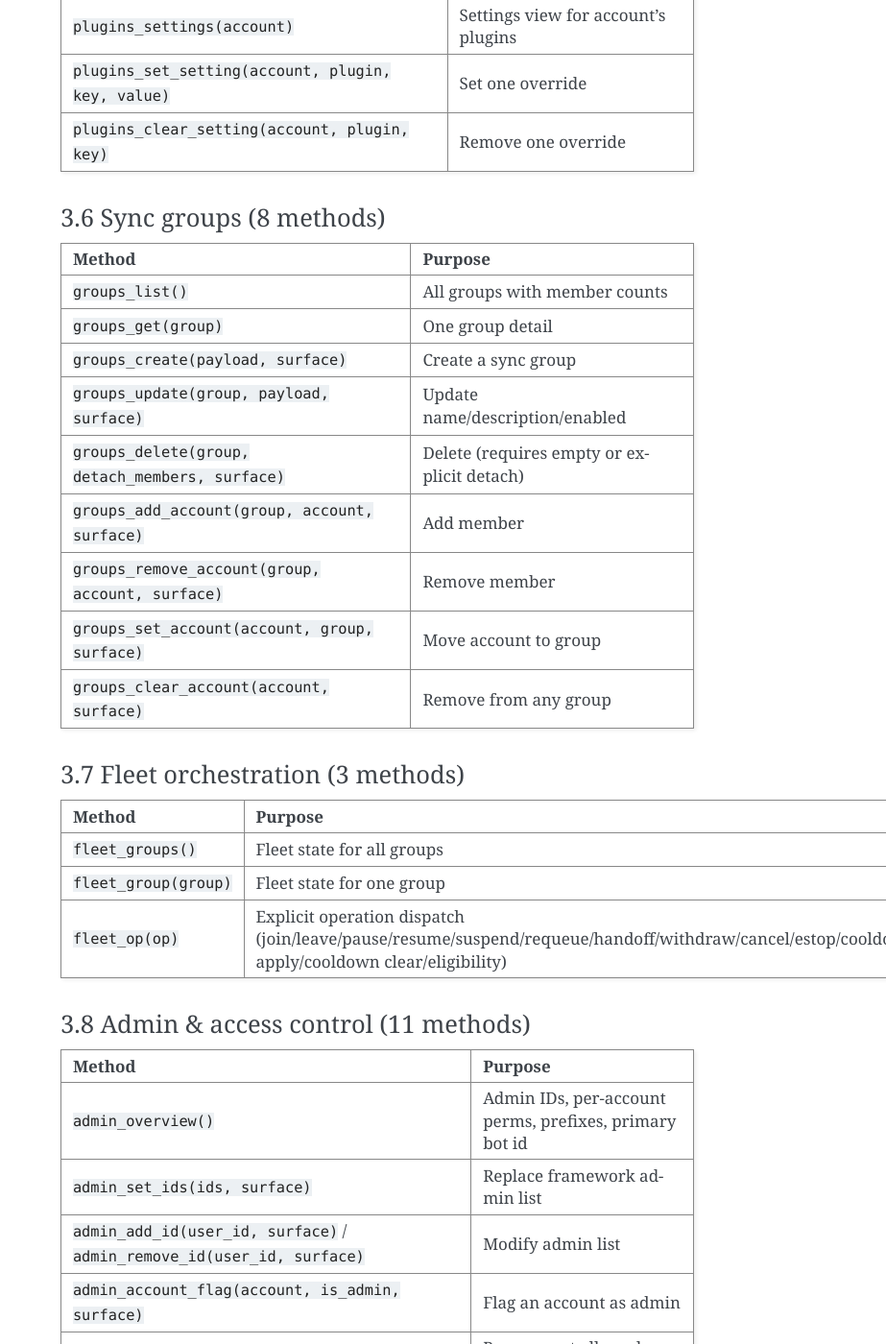
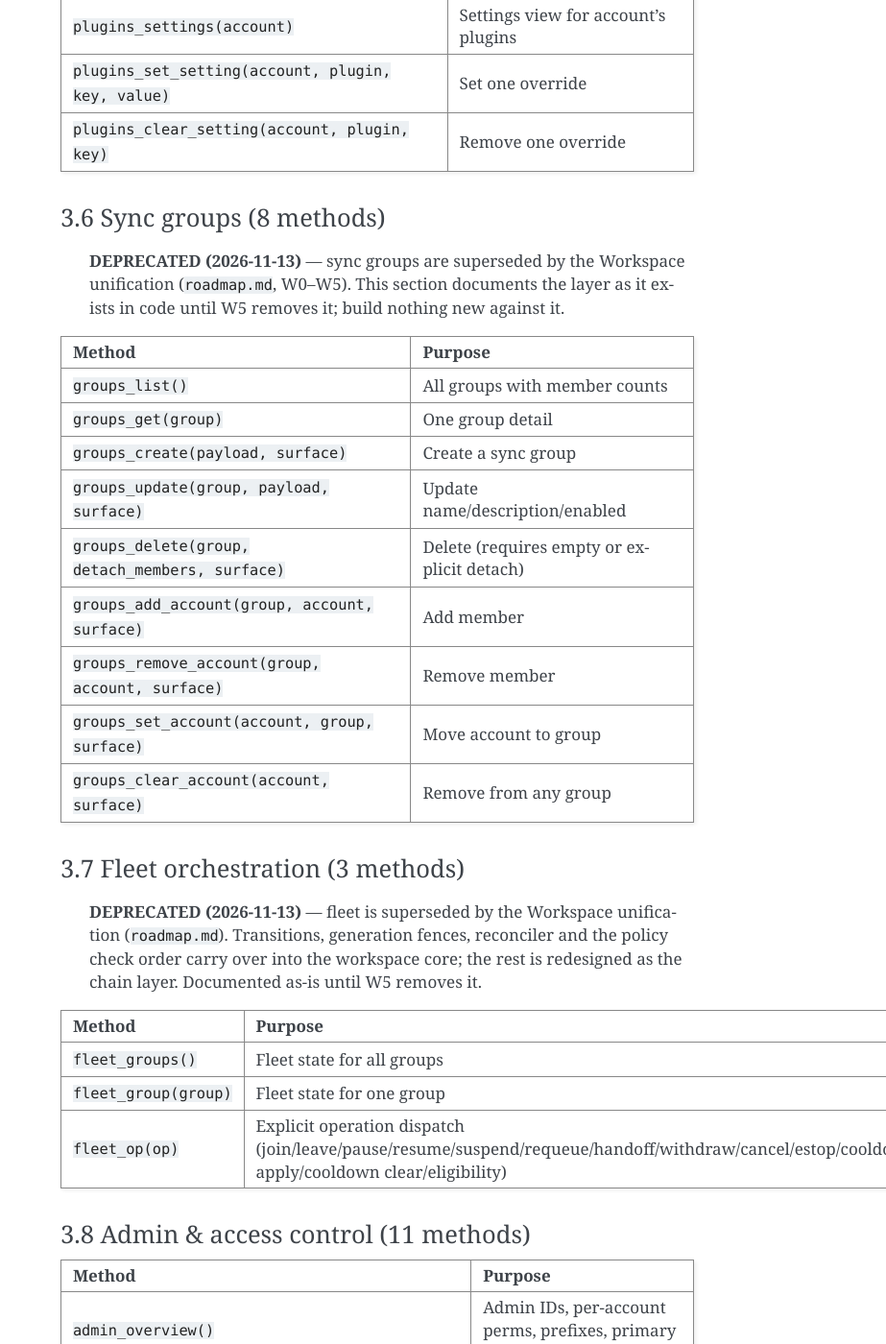
Before and after one commit to libosterelezent/LibzentSuite, a Sphinx documentation site: the page built from docs/complete-architecture.md, in a window 1280 px wide and 1400 px high, scrolled down 3990 px. Shown: the whole window at 96% size, without its empty margins (357-1280 px from the left). Built offline with Sphinx 7.4.7, drawn with Linux system fonts in a browser that asks for light colours; some of the changed text lies outside the part shown.

Commit message:
docs: deprecate the sync-group and fleet sections — superseded by the Workspace unification (roadmap.md)
complete-architecture.md sections 3.6 (sync groups) and 3.7+5 (fleet) carry dated banners stating what carries over into core/workspace/ (transitions, generation fences, reconciler, policy check order) and what is redesigned (observations/relay, FleetTaskHandler -> chain layer), keeping the sections accurate for the code that exists until W5 removes it. The PHASE 9 hub design spec gets the same banner plus its stale TODO + Ideas.md reference repointed at roadmap.md. The two ui-audit design records stay untouched — they are point-in-time audits of the already-removed dashboard.

````diff
--- a/docs/complete-architecture.md
+++ b/docs/complete-architecture.md
@@ -109,6 +109,12 @@ main.py (argparse entry, signal handling, surface wiring)
 | `plugins_clear_setting(account, plugin, key)` | Remove one override |
 
 ### 3.6 Sync groups (8 methods)
+
+> **DEPRECATED (2026-11-13)** — sync groups are superseded by the
+> Workspace unification (`roadmap.md`, W0–W5). This section documents
+> the layer as it exists in code until W5 removes it; build nothing
+> new against it.
+
 | Method | Purpose |
 |---|---|
 | `groups_list()` | All groups with member counts |
@@ -122,6 +128,13 @@ main.py (argparse entry, signal handling, surface wiring)
 | `groups_clear_account(account, surface)` | Remove from any group |
 
 ### 3.7 Fleet orchestration (3 methods)
+
+> **DEPRECATED (2026-11-13)** — fleet is superseded by the Workspace
+> unification (`roadmap.md`). Transitions, generation fences,
+> reconciler and the policy check order carry over into the workspace
+> core; the rest is redesigned as the chain layer. Documented as-is
+> until W5 removes it.
+
 | Method | Purpose |
 |---|---|
 | `fleet_groups()` | Fleet state for all groups |
@@ -204,6 +217,14 @@ PluginServices request
 ---
 
 ## 5. Fleet orchestration (Phase 9)
+
+> **DEPRECATED (2026-11-13)** — superseded by the Workspace
+> unification (`roadmap.md`: decision record + phases W0–W5). The
+> correctness core below (§5.1 state machine, §5.2 transitions/
+> reconciler/policy, §5.4 invariants minus the group/fleet split
+> itself) carries into `core/workspace/` renamed-not-redesigned;
+> observations/relay and FleetTaskHandler become the chain layer.
+> This section stays accurate for the code that exists until W5.
 
 ### 5.1 State machine
 ```
````
Also changed, not shown: docs/design/fleet-orchestration-hub.md (+11 -2 lines).
